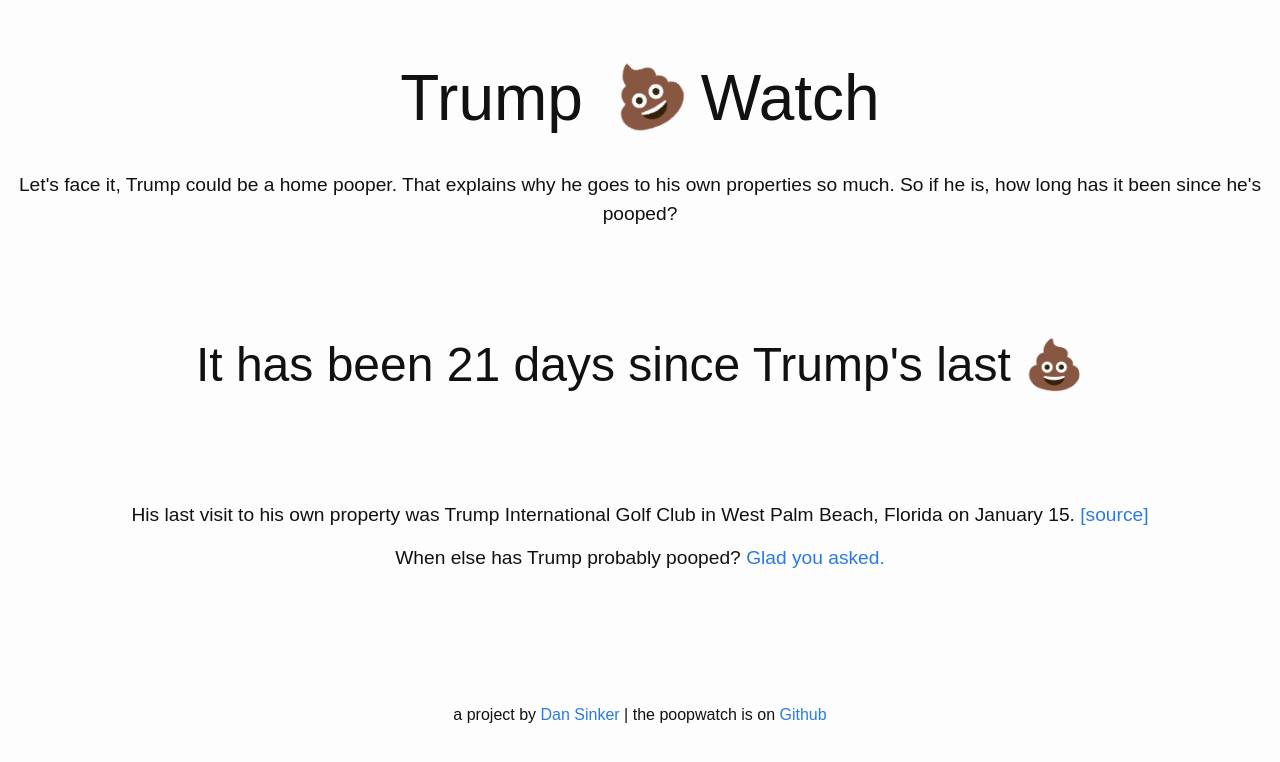
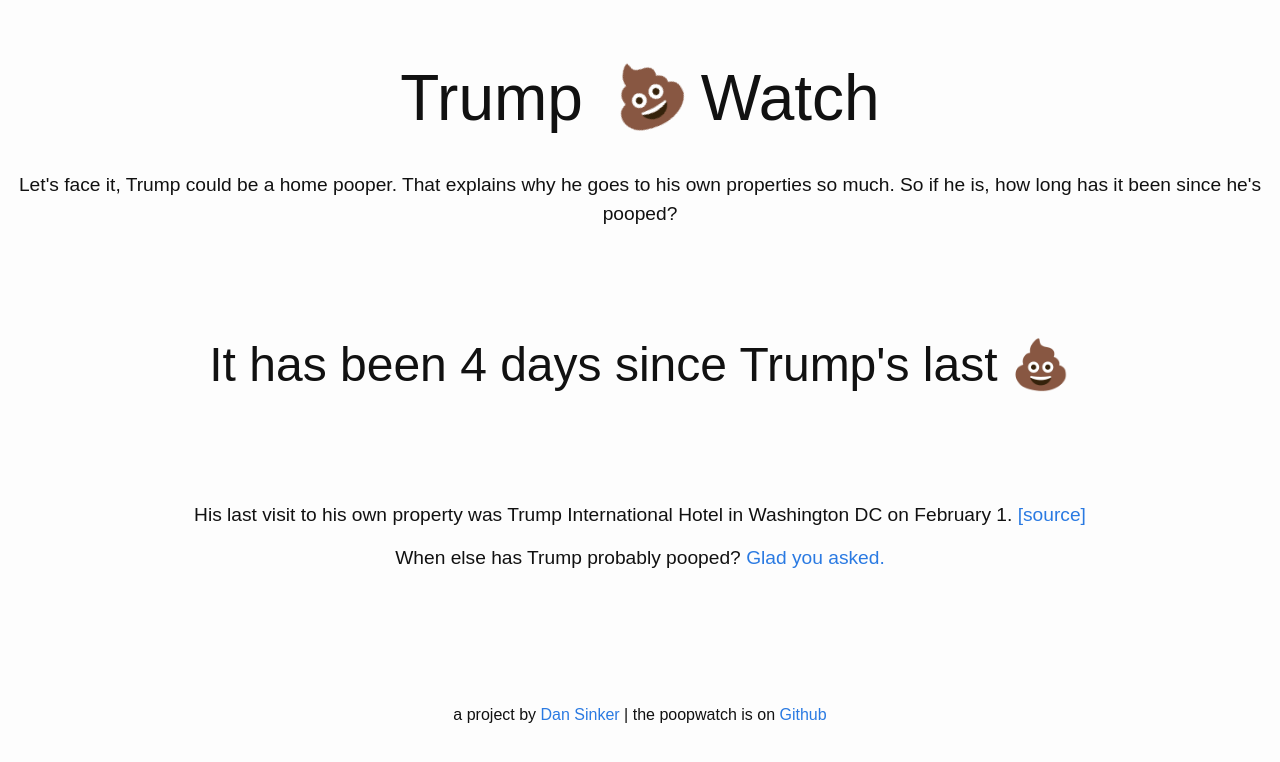
Before and after one commit to dansinker/trumppoopwatch.org, a Jekyll site: the page built from index.md, in a window 1280 px wide. Shown: the top 762 px of the page. Built offline with Jekyll 4.4.1, drawn with Linux system fonts in a browser that asks for light colours; nearby versions of some CDN libraries.

Commit message:
its been a long poop coming

```diff
--- a/_data/trumps.yml
+++ b/_data/trumps.yml
@@ -1,4 +1,8 @@
 poops:
+- location: Trump International Hotel
+  city: Washington DC
+  date: 2018-02-01
+  link: https://publicpool.kinja.com/subject-in-town-pool-report-5-arrival-at-trump-intern-1822648016
 - location: Trump International Golf Club
   city: West Palm Beach, Florida
   date: 2018-01-15
```
